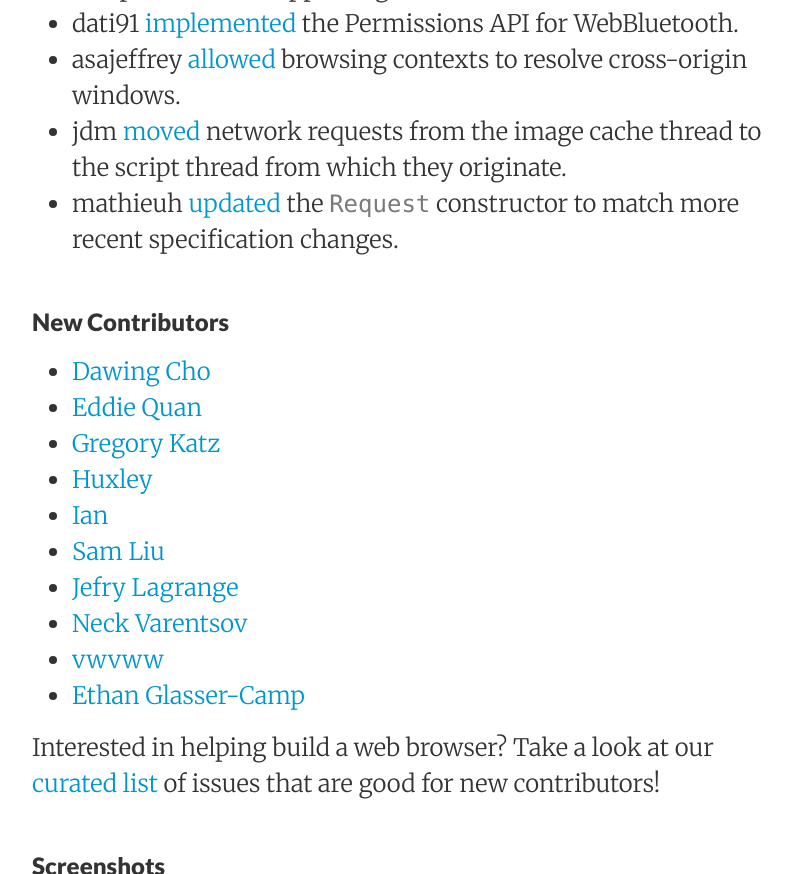
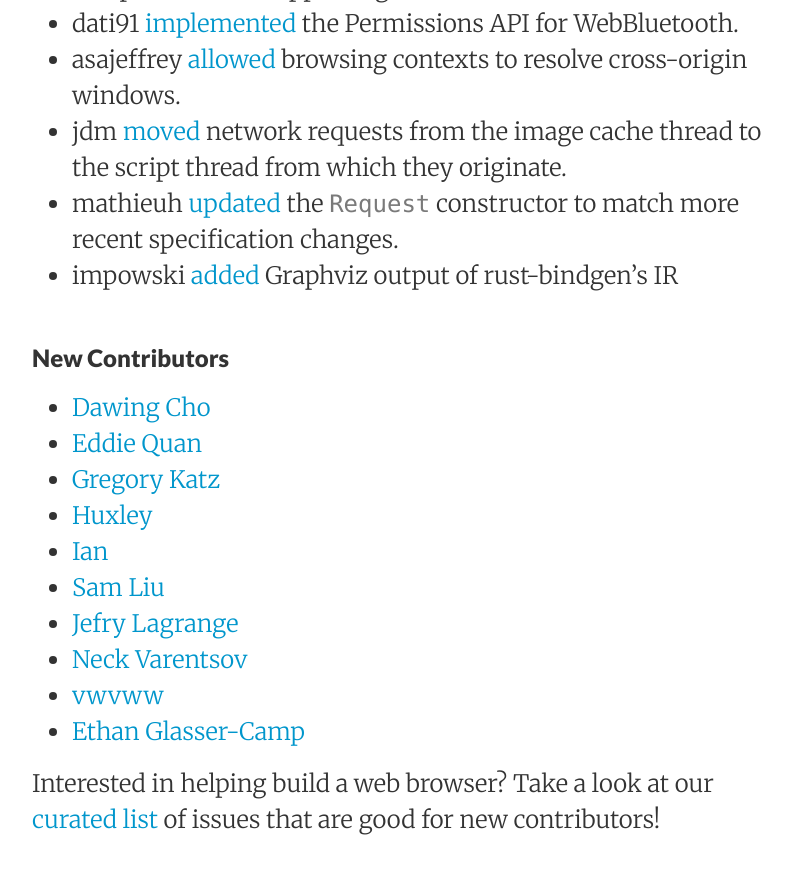
Before and after one commit to servo/blog.servo.org, a Jekyll site: the page built from _posts/2017-02-21-twis-93.md, in a window 1280 px wide and 900 px high, scrolled down 1787 px, cut to the strip 0-874 px from the top of the window. Shown: the whole strip, without its empty margins (224-1016 px from the left). Built offline with Jekyll 4.4.1, drawn with Linux system fonts in a browser that asks for light colours.

Commit message:
Add impowski's graphviz as a notable addition
r? @jdm

```diff
--- a/_posts/2017-02-21-twis-93.md
+++ b/_posts/2017-02-21-twis-93.md
@@ -40,6 +40,7 @@
 - asajeffrey [allowed](https://github.com/servo/servo/pull/15358) browsing contexts to resolve cross-origin windows.
 - jdm [moved](https://github.com/servo/servo/pull/14962) network requests from the image cache thread to the script thread from which they originate.
 - mathieuh [updated](https://github.com/servo/servo/pull/13561) the `Request` constructor to match more recent specification changes.
+- impowski [added](https://github.com/servo/rust-bindgen/pull/508) Graphviz output of rust-bindgen's IR
 
 ### New Contributors
 
```
